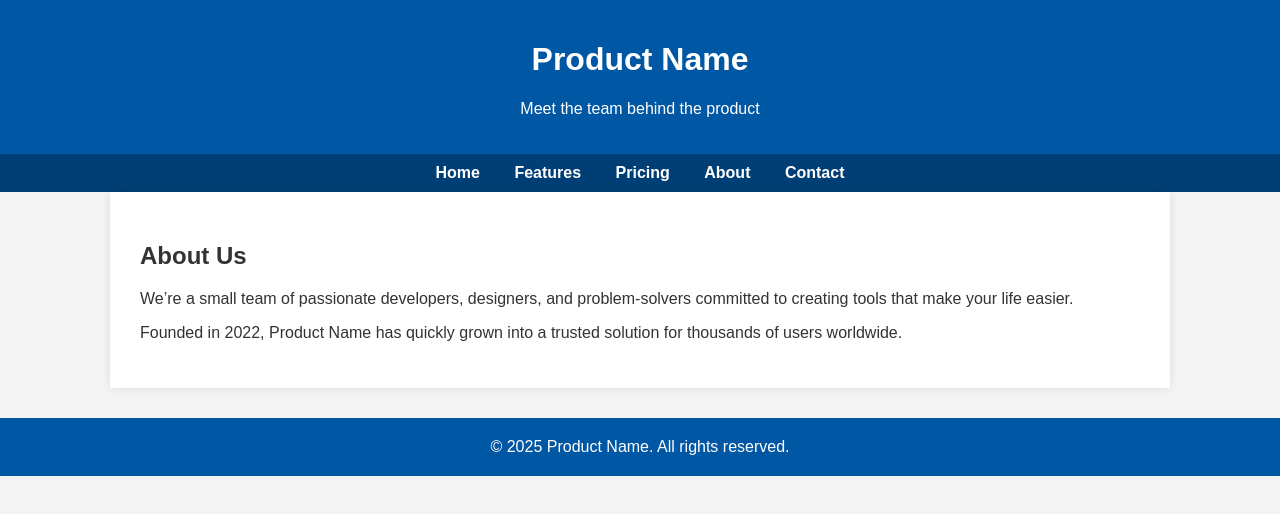
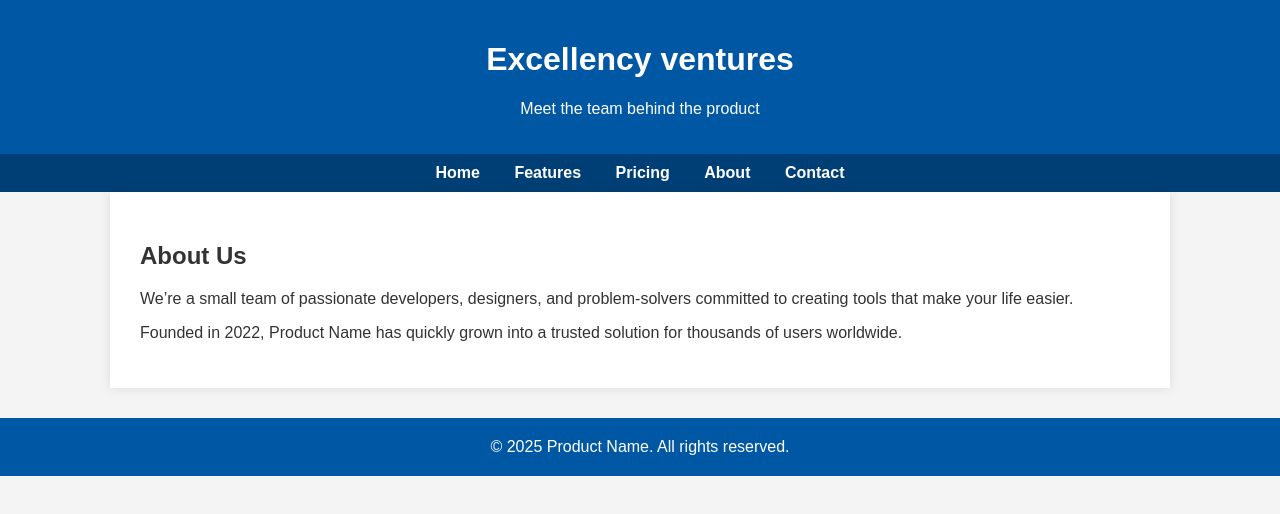
Before and after one commit to Enoch100/Product-page2, a plain HTML site: page about.html in a window 1280 px wide. Drawn offline with Linux system fonts and the light colour scheme.

Commit message:
Update about.html

```diff
--- a/about.html
+++ b/about.html
@@ -7,7 +7,7 @@
 </head>
 <body>
   <header>
-    <h1>Product Name</h1>
+    <h1>Excellency ventures</h1>
     <p>Meet the team behind the product</p>
   </header>
 
```
